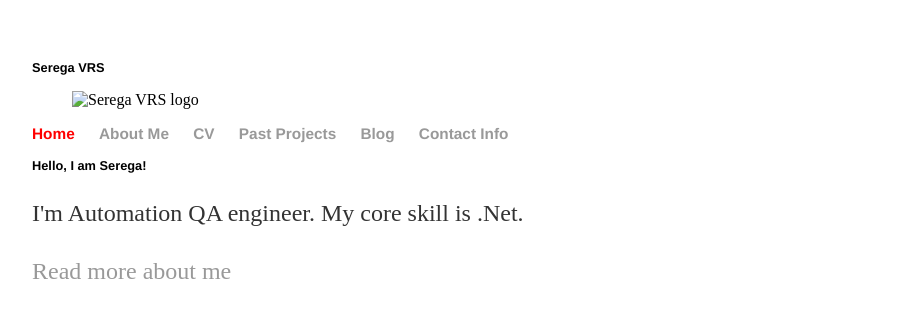
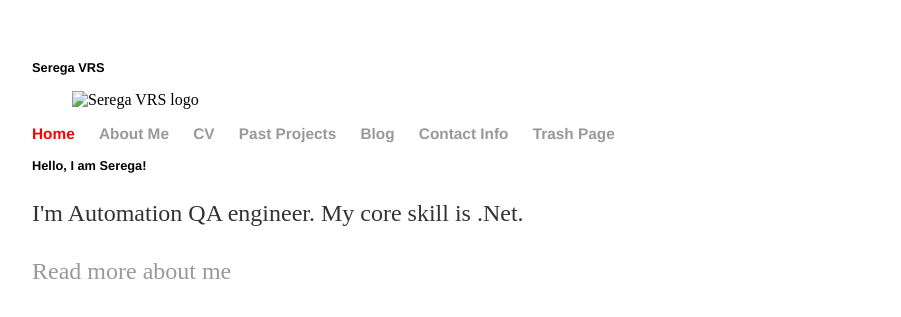
Before and after one commit to SeregaVRS/SeregaVRS.github.io, a Jekyll site: the page built from index.html, in a window 1280 px wide. Shown: the top 317 px of the page, without its empty margins (160-1061 px from the left). Built offline with Jekyll 4.4.1, drawn with Linux system fonts in a browser that asks for light colours.

Commit message:
add Trash Page link to the navigation

```diff
--- a/_includes/navigation.html
+++ b/_includes/navigation.html
@@ -18,5 +18,8 @@
     <li>
       <a href="/contactinfo/" {% if page.url == "/contactinfo/" %}style="color: red;"{% endif %}>Contact Info</a>
     </li>
+    <li>
+      <a href="trashpage.html" {% if page.url == "trashpage.html" %}style="color: red;"{% endif %}>Trash Page</a>
+    </li>
   </ul>
 </nav>
```
